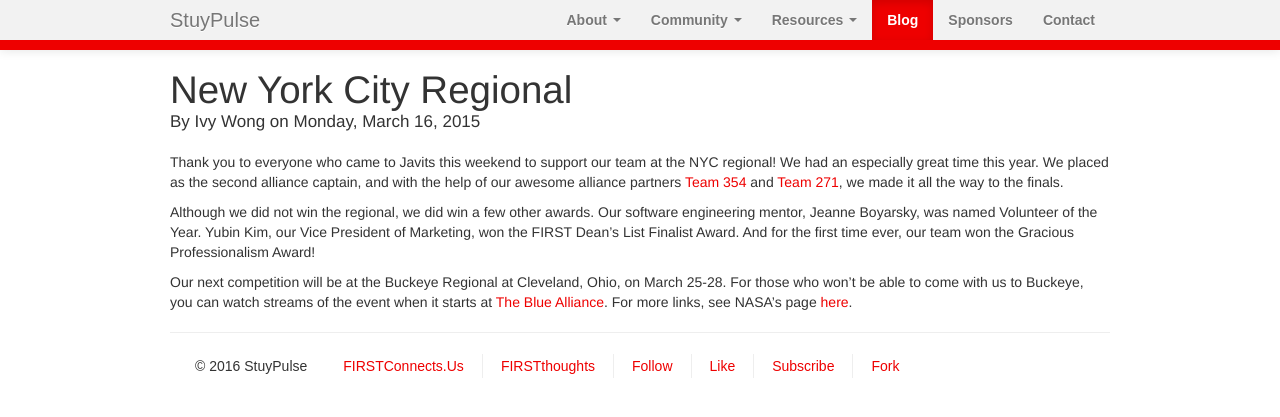
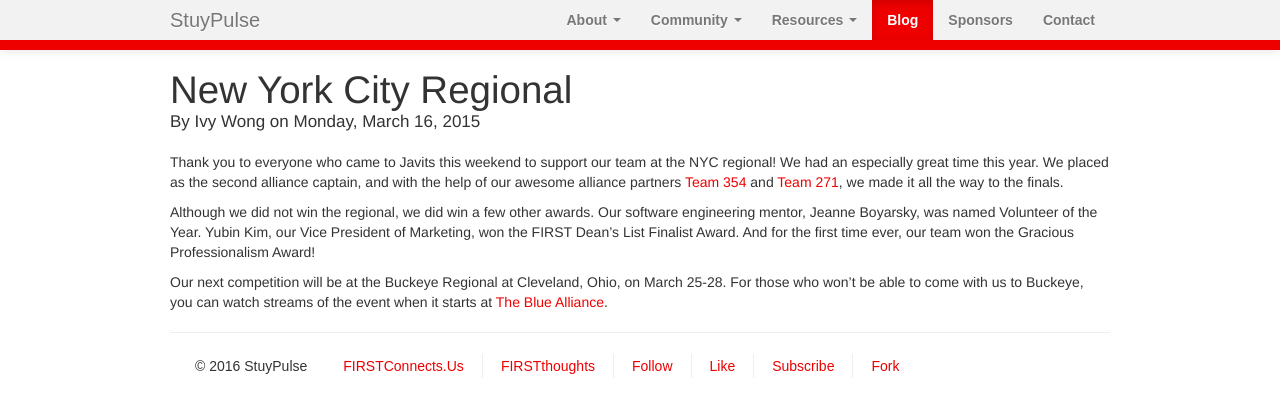
Before and after one commit to StuyPulse/team694.github.io, a Jekyll site: the page built from _posts/2015-03-16-nyc-regional-finalist.md, in a window 1280 px wide. Shown: the top 417 px of the page. Built offline with Jekyll 4.4.1, drawn with Linux system fonts in a browser that asks for light colours; nearby versions of some CDN libraries.

Commit message:
Remove broken links

```diff
--- a/_data/sponsors/sponsors.yml
+++ b/_data/sponsors/sponsors.yml
@@ -22,7 +22,6 @@
   site: http://stuy-pa.org/home/
 - name: SHS Class of 1961
 - name: Ann &amp; Donovan Moore
-  site: http://www.wallacefoundation.org/learn-about-wallace/people/Pages/Ann-S-Moore.aspx
 - name: Abby &amp; Tom Ferguson
   site: http://www.coxandco.com/management/tom-ferguson.html
 - name: Bloomberg
--- a/_posts/2015-03-16-nyc-regional-finalist.md
+++ b/_posts/2015-03-16-nyc-regional-finalist.md
@@ -7,4 +7,4 @@
 
 Although we did not win the regional, we did win a few other awards. Our software engineering mentor, Jeanne Boyarsky, was named Volunteer of the Year. Yubin Kim, our Vice President of Marketing, won the FIRST Dean's List Finalist Award. And for the first time ever, our team won the Gracious Professionalism Award!
 
-Our next competition will be at the Buckeye Regional at Cleveland, Ohio, on March 25-28. For those who won't be able to come with us to Buckeye, you can watch streams of the event when it starts at [The Blue Alliance](http://www.thebluealliance.com/). For more links, see NASA's page [here](http://robotics.nasa.gov/events/2015_frcwebcasts.php).
+Our next competition will be at the Buckeye Regional at Cleveland, Ohio, on March 25-28. For those who won't be able to come with us to Buckeye, you can watch streams of the event when it starts at [The Blue Alliance](http://www.thebluealliance.com/).
```
